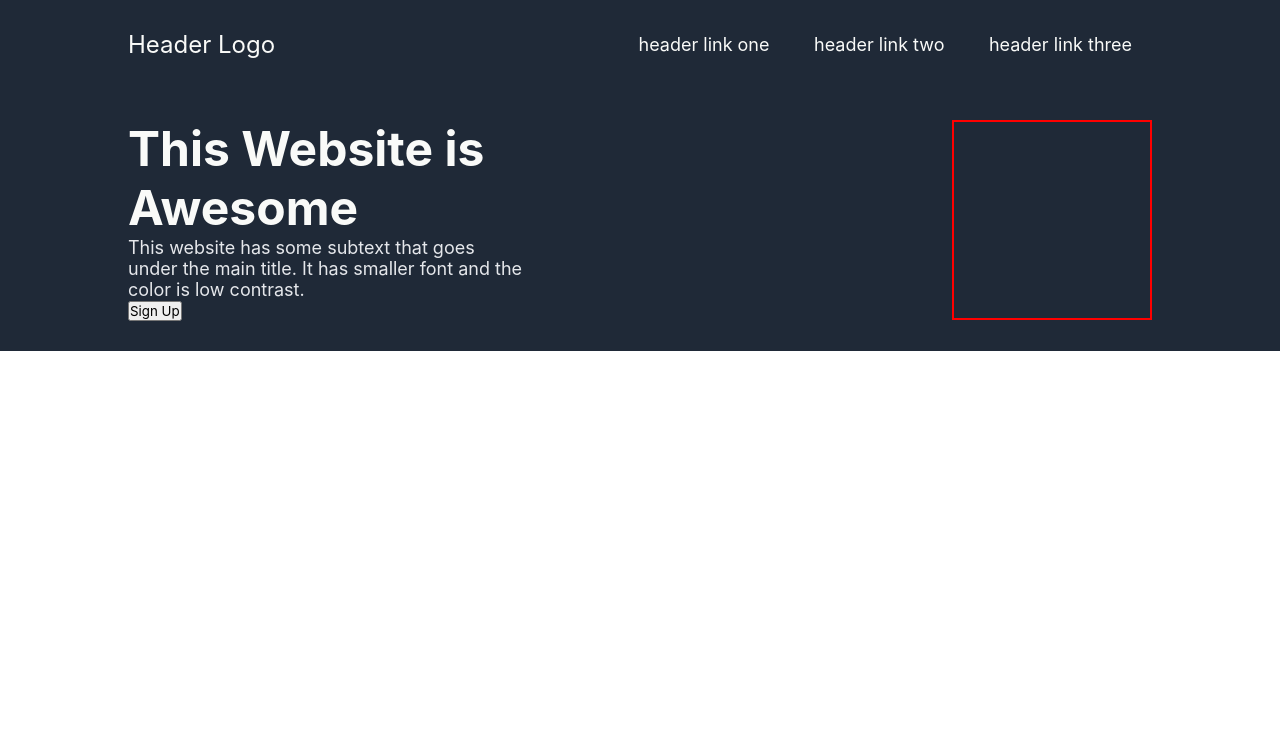
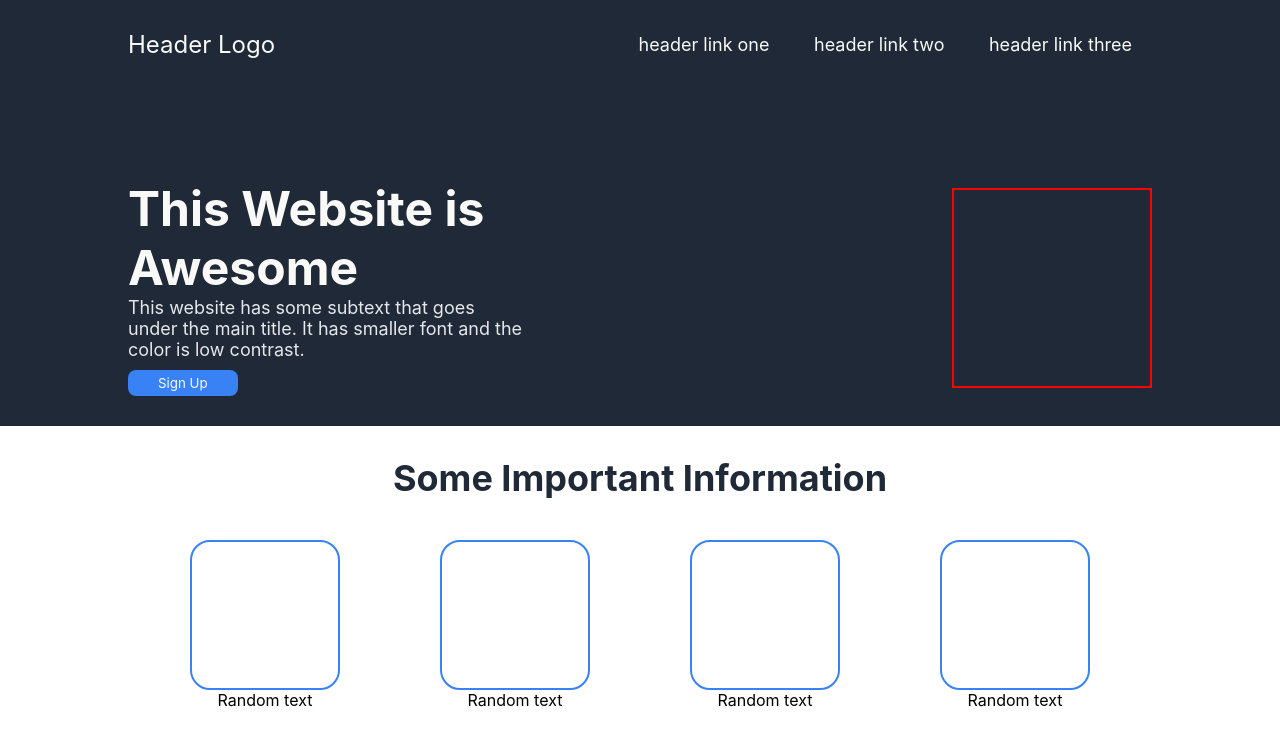
Before and after one commit to abandonedwaffle/landingpage, a plain HTML site: page index.html in a window 1280 px wide. Drawn offline with Linux system fonts and the light colour scheme.

Commit message:
added info sectio with 4 boxes

```diff
--- a/index.html
+++ b/index.html
@@ -8,6 +8,7 @@
     <link rel="stylesheet" href="style.css">
 </head>
 <body>
+    <div class="for_background_color">
     <header>
         <div class="header_text">Header Logo</div>
         <nav>
@@ -30,5 +31,25 @@
                 </div>
         </div>
     </section>
+    </div>
+    <div class="information_header">Some Important Information</div>
+    <div class="box_flex_container">
+        <div class="box_text">
+            <div class="box"></div>
+            <div class="text">Random text</div>
+        </div>
+        <div class="box_text">
+            <div class="box"></div>
+            <div class="text">Random text</div>
+        </div>
+        <div class="box_text">
+            <div class="box"></div>
+            <div class="text">Random text</div>
+        </div>
+        <div class="box_text">
+            <div class="box"></div>
+            <div class="text">Random text</div>
+        </div>
+    </div>
 </body>
 </html>
--- a/style.css
+++ b/style.css
@@ -5,6 +5,9 @@
     font-family: -apple-system, BlinkMacSystemFont, 'Segoe UI', Roboto, Oxygen, Ubuntu, Cantarell, 'Open Sans', 'Helvetica Neue', sans-serif;
 }
 
+.for_background_color {
+    background-color: #1F2937;
+}
 
 a, li{
     text-decoration: none;
@@ -37,13 +40,15 @@ header {
 
 /* Mid Section */
 .mid__section {
-    background-color: #1F2937;
+    margin-top: 60px;
+
 }
 .mid_flex_container {
     display: flex;
     justify-content: space-between;
     padding: 30px 10%;
     align-items: center;
+
 }
 .container_one {
     width: 400px;
@@ -62,4 +67,36 @@ header {
 .title_secondary_text {
     font-size: 18px;
     color: #E5E7EB;
+    padding-bottom: 10px;
 }
+button {
+    padding: 5px 30px;
+    background-color: #3882F6;
+    border: none;
+    border-radius: 8px;
+    color: #F9FAF8;
+}
+
+/* Some random information */
+.information_header {
+    font-size: 36px;
+    font-weight: bolder;
+    text-align: center;
+    margin-top: 30px;
+    color: #1F2937;
+}
+
+.box_flex_container {
+    display: flex;
+    justify-content: center;
+    gap: 100px;
+    text-align: center;
+    margin-top: 40px;
+
+}
+.box {
+    height: 150px;
+    width: 150px;
+    border: 2px solid #3882F6;
+    border-radius: 20px;
+}
```
